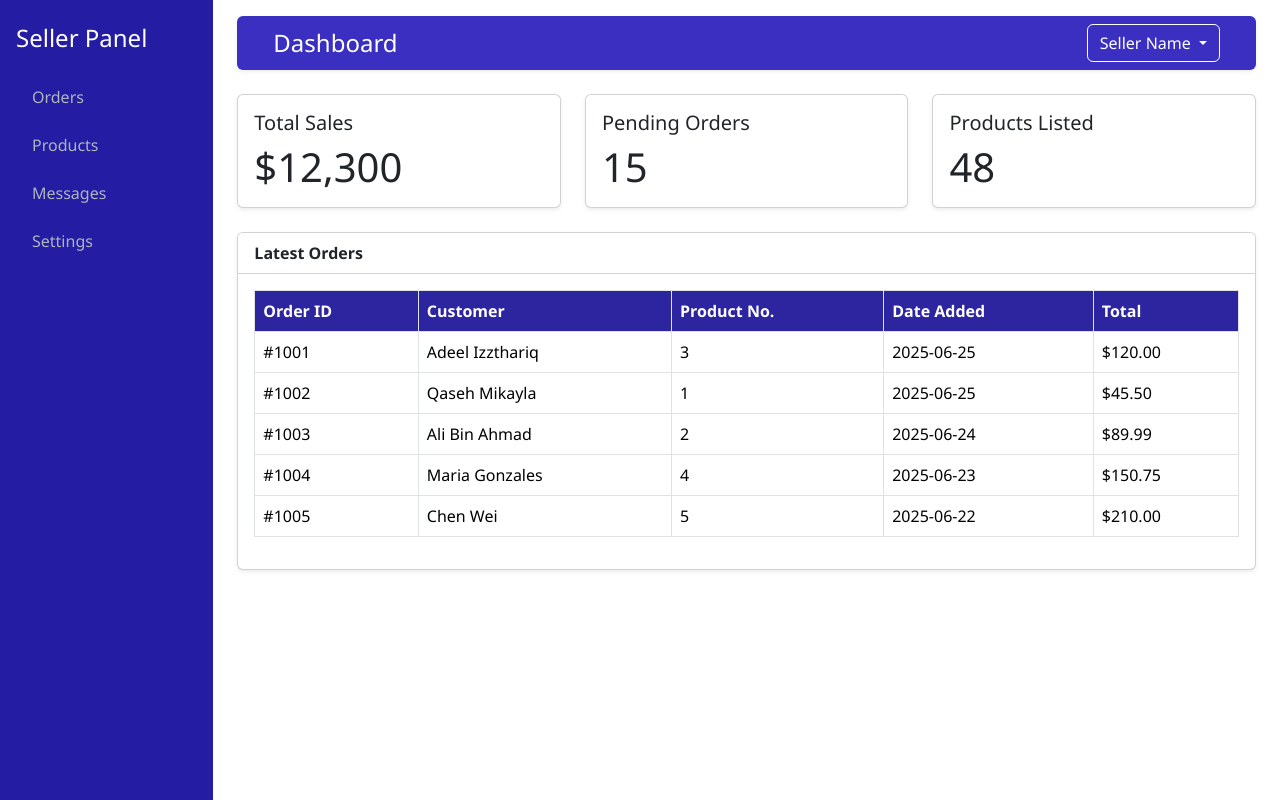
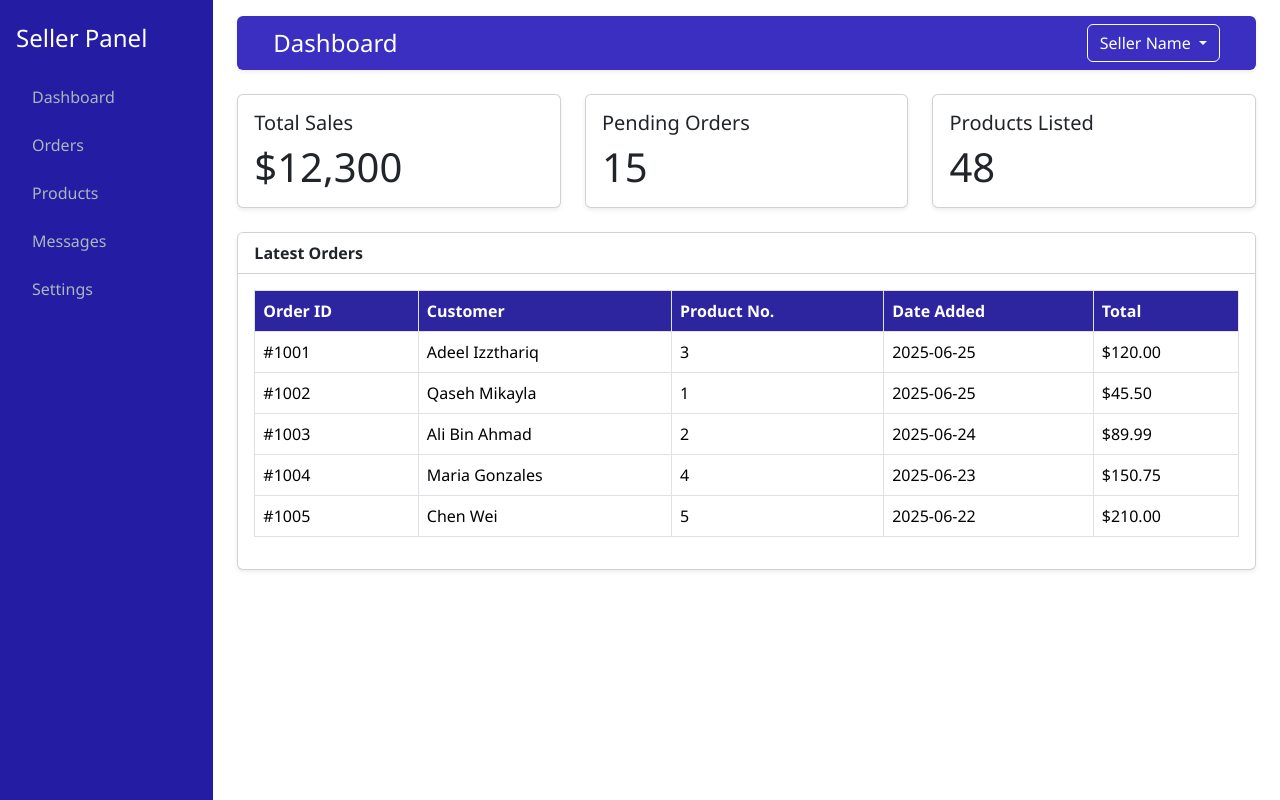
Before and after one commit to NiHaoFineSt/event-management-portal, a plain HTML site: page Dashboard seller.html in a window 1280 px wide. Drawn offline with nearby package versions, Linux system fonts and the light colour scheme.

Commit message:
Update Dashboard seller.html

```diff
--- a/Dashboard seller.html
+++ b/Dashboard seller.html
@@ -66,7 +66,9 @@
     <nav class="col-md-2 d-none d-md-block sidebar py-4 px-3">
       <h4 class="text-white mb-4">Seller Panel</h4>
       <ul class="nav flex-column">
-
+        <li class="nav-item mb-2">
+            <a class="nav-link" href="Dashboard seller.html">Dashboard</a>
+        </li>
         <li class="nav-item mb-2">
           <a class="nav-link" href="#">Orders</a>
         </li>
```
